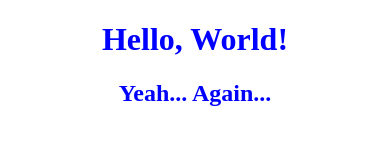
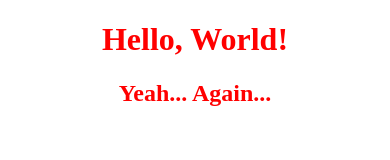
Before and after one commit to AverageDude/test, a plain HTML site: page index.html in a window 390 px wide. Drawn offline with Linux system fonts and the light colour scheme.

Commit message:
Add files via upload

```diff
--- a/css/styles.css
+++ b/css/styles.css
@@ -3,3 +3,9 @@
 
 	color: blue;
 }
+
+@media (max-width: 460px) {
+	.caption {
+		color: red;
+	}
+}
```
